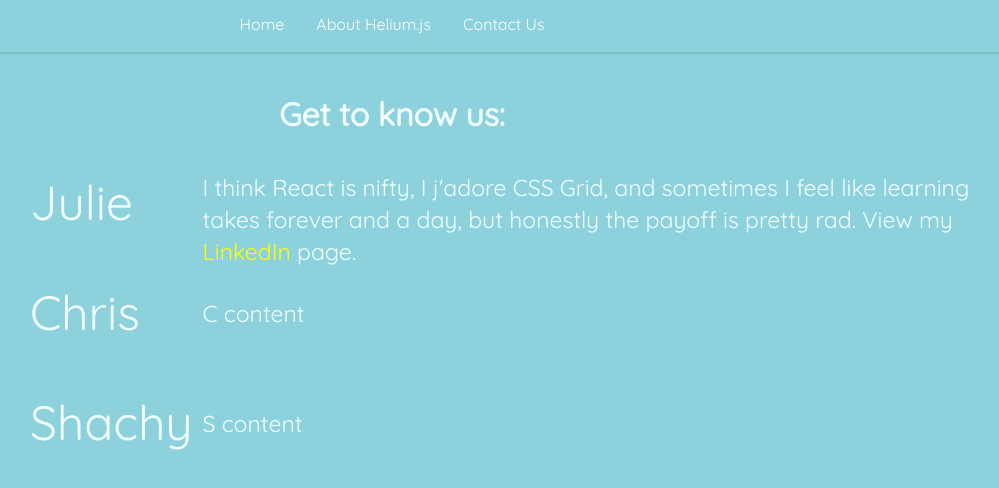
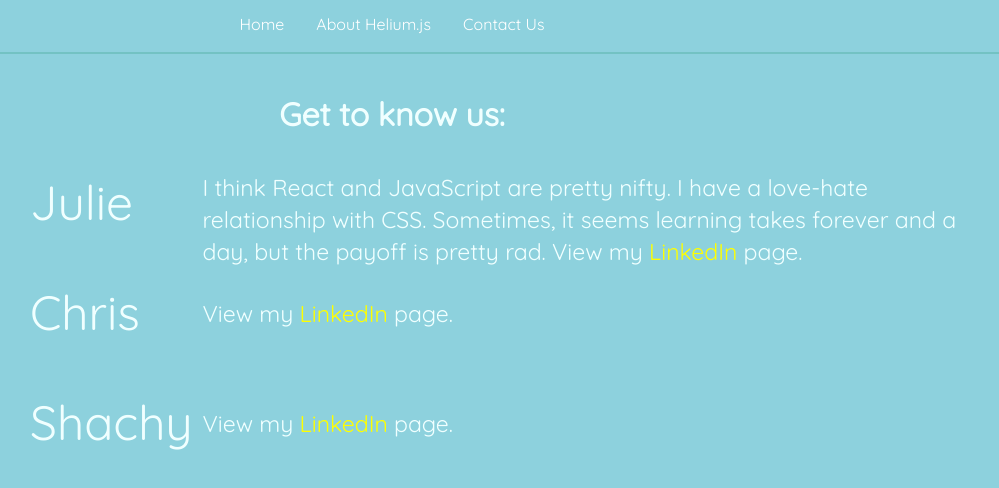
Before and after one commit to SJCProduction/Helium, a React app: page /contact in a window 1280 px wide. Shown: the top 488 px of the page, without its empty margins (248-1247 px from the left). Built offline with nearby package versions, Linux system fonts and the light colour scheme.

Commit message:
add LinkedIn links

```diff
--- a/src/components/ContactUs.js
+++ b/src/components/ContactUs.js
@@ -6,11 +6,11 @@ const ContactUs = () => {
       <h1>Get to know us:</h1>
       <div className="wrapper">
       <p className="J">Julie</p>
-      <p className="Jabout">I think React is nifty, I j'adore CSS Grid, and sometimes I feel like learning takes forever and a day, but honestly the payoff is pretty rad. View my <a href="https://www.linkedin.com/in/julie-moon/">  LinkedIn</a> page.</p>
+      <p className="Jabout">I think React and JavaScript are pretty nifty. I have a love-hate relationship with CSS. Sometimes, it seems learning takes forever and a day, but the payoff is pretty rad. View my <a href="https://www.linkedin.com/in/julie-moon/">  LinkedIn</a> page.</p>
       <p className="C">Chris</p>
-      <p className="Cabout">C content </p>
+      <p className="Cabout"> View my <a href="https://www.linkedin.com/in/chrisdigitiali/">  LinkedIn</a> page. </p>
       <p className="S">Shachy</p>
-      <p className="Sabout">S content</p>
+      <p className="Sabout">View my <a href="https://www.linkedin.com/in/shachyjr/">  LinkedIn</a> page.</p>
       </div>
       </React.Fragment>
   )
```
